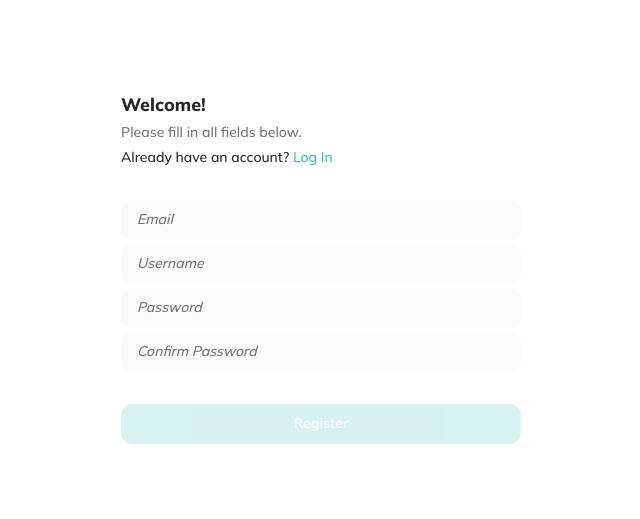
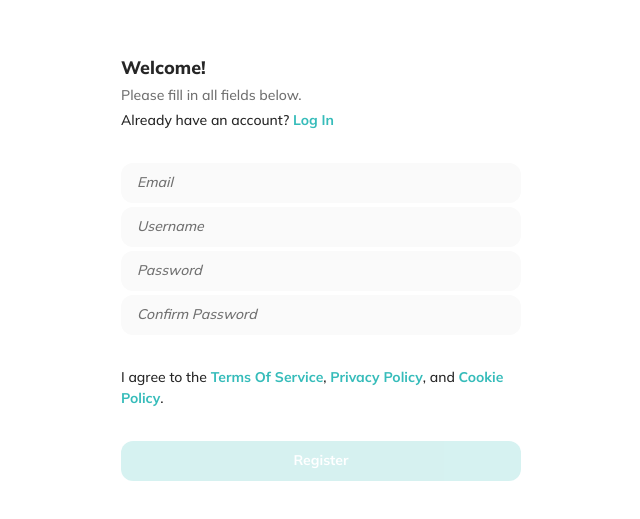
Before and after one commit to yabakune/kujira-web-client, a Next.js app: page /register in a window 1280 px wide. Shown: the part 133-652 px from the top of the page, without its empty margins (319-959 px from the left). Built offline with nearby package versions, Linux system fonts and the light colour scheme.

Commit message:
Add agreement section to auth form.

```diff
--- a/src/components/auth/auth-form-agreement.module.scss
+++ b/src/components/auth/auth-form-agreement.module.scss
@@ -1,4 +1,5 @@
 .section {
-	display: flex;
-	gap: var(--sixteenPixels)
+  display: flex;
+  align-items: center;
+  gap: var(--sixteenPixels);
 }
--- a/src/components/auth/auth-form-agreement.tsx
+++ b/src/components/auth/auth-form-agreement.tsx
@@ -1,3 +1,59 @@
+import Link from "next/link";
+import { Signal } from "@preact/signals-react";
+
+import * as Constants from "@/constants";
+import * as Types from "@/types";
+
 import Styles from "./auth-form-agreement.module.scss";
+import TextStyles from "@/styles/texts.module.scss";
 
-export const AuthFormAgreement = () => {};
+type Props = { agreementChecked: Signal<boolean> } & Types.AuthFormProps;
+
+export const AuthFormAgreement = (props: Props) => {
+  function toggleAgreement(): void {
+    props.agreementChecked.value = !props.agreementChecked.value;
+  }
+
+  function preventBubbling(event: Types.OnClick<HTMLAnchorElement>): void {
+    event.stopPropagation();
+  }
+
+  return (
+    <section className={Styles.section} onClick={toggleAgreement}>
+      {props.type === "Register" ? (
+        <p>
+          {"I agree to the "}
+          <Link
+            className={TextStyles.primaryLink}
+            href={Constants.ClientRoutes.TERMS_OF_SERVICE}
+            target="_blank"
+            onClick={preventBubbling}
+          >
+            Terms Of Service
+          </Link>
+          {", "}
+          <Link
+            className={TextStyles.primaryLink}
+            href={Constants.ClientRoutes.PRIVACY_POLICY}
+            target="_blank"
+            onClick={preventBubbling}
+          >
+            Privacy Policy
+          </Link>
+          {", and "}
+          <Link
+            className={TextStyles.primaryLink}
+            href={Constants.ClientRoutes.COOKIE_POLICY}
+            target="_blank"
+            onClick={preventBubbling}
+          >
+            Cookie Policy
+          </Link>
+          {"."}
+        </p>
+      ) : (
+        <p>Stay logged in for 30 days.</p>
+      )}
+    </section>
+  );
+};
--- a/src/components/auth/auth-form.tsx
+++ b/src/components/auth/auth-form.tsx
@@ -4,6 +4,7 @@ import * as Components from "@/components";
 import * as Types from "@/types";
 
 import { AuthFormHeader } from "./auth-form-header";
+import { AuthFormAgreement } from "./auth-form-agreement";
 
 import Styles from "./auth-form.module.scss";
 
@@ -186,6 +187,11 @@ export const AuthForm = (props: Types.AuthFormProps) => {
         )}
       </section>
 
+      <AuthFormAgreement
+        type={props.type}
+        agreementChecked={agreementChecked}
+      />
+
       <Components.Button
         type="submit"
         text={props.type}
--- a/src/styles/texts.module.scss
+++ b/src/styles/texts.module.scss
@@ -15,6 +15,7 @@
 
 .primaryLink {
   color: var(--primaryMain);
+  font-weight: var(--bold);
   transition: var(--transition);
 
   &:hover {
```
